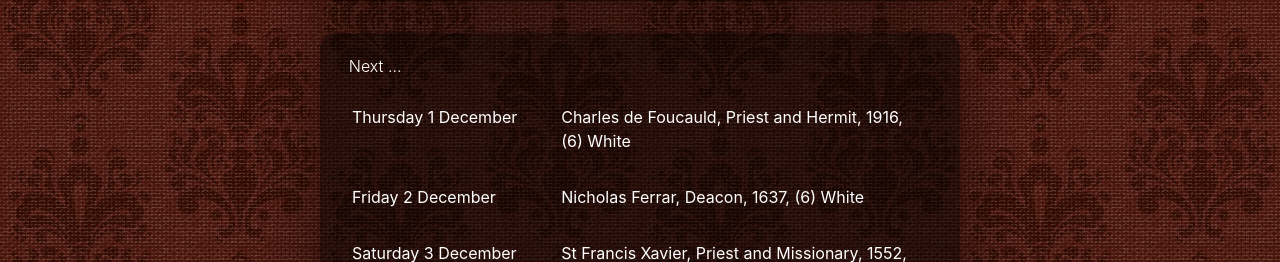
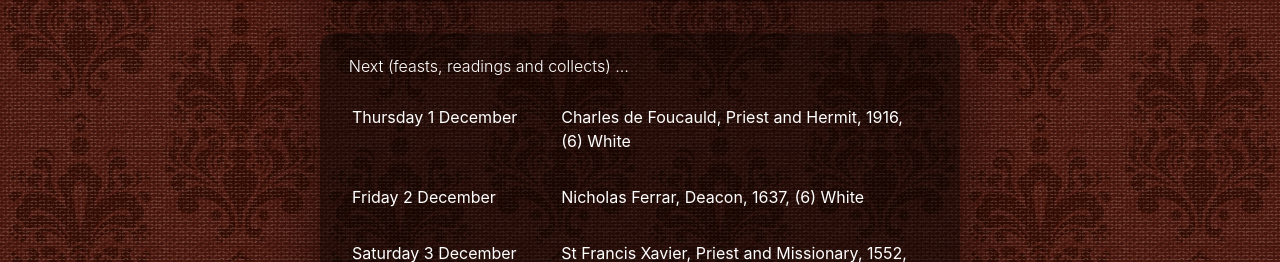
Before and after one commit to garethjmsaunders/sec-digital-calendar-website, a PHP site: page / in a window 1280 px wide. Shown: the part 378-640 px from the top of the page. Run offline with PHP 8.4, Linux system fonts and the light colour scheme.

Commit message:
FEAT (Home) Add clue about toggle
Update Next... to indicate the kind of information there, as a clue to investigate further and click it.

```diff
--- a/index.php
+++ b/index.php
@@ -122,7 +122,7 @@
 
         <!-- NEXT FEASTS -->
         <aside class="text-left inner cover">
-            <h2 class="next-feasts">Next &hellip;</h2>
+            <h2 class="next-feasts">Next (feasts, readings and collects) &hellip;</h2>
             <?php echo($table_data); ?>
         </aside>
 
```
